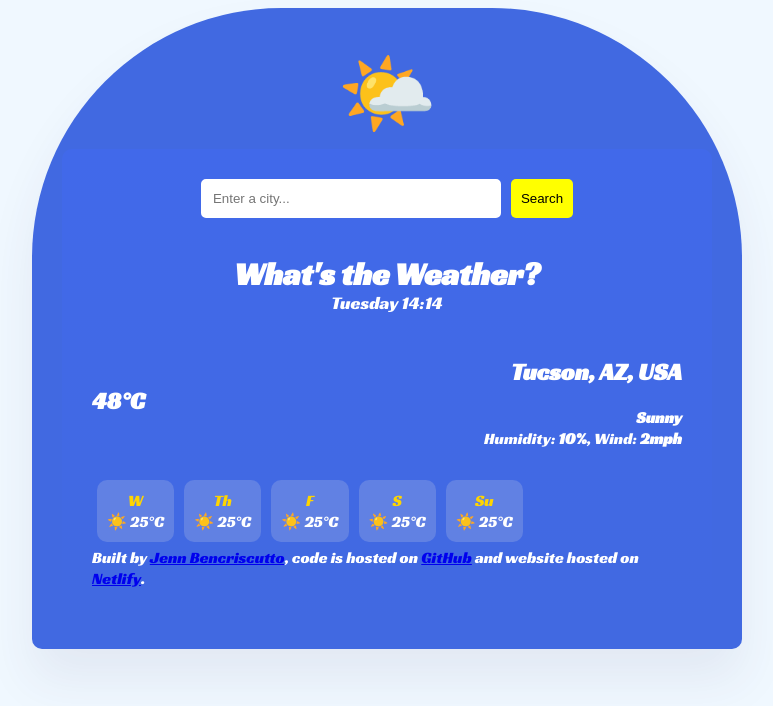
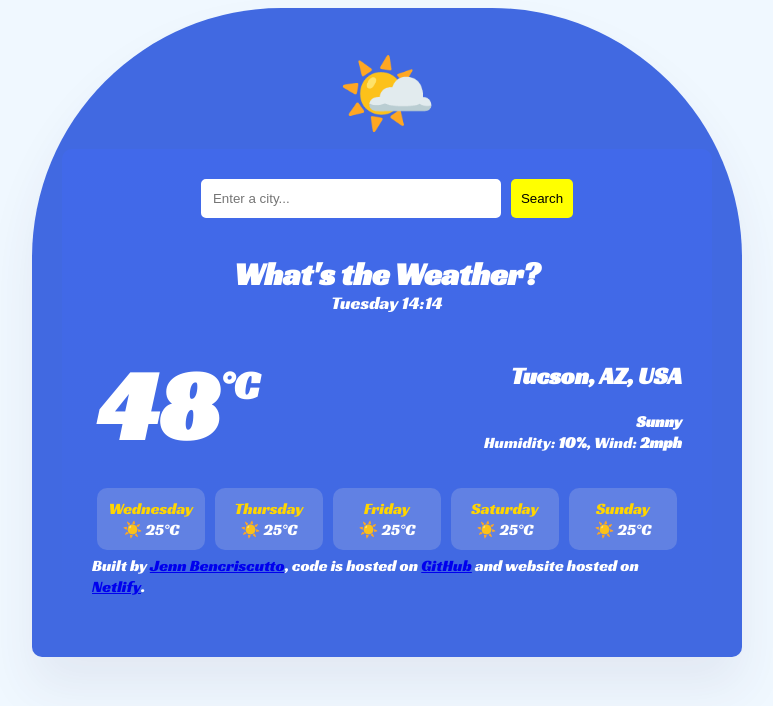
Before and after one commit to jpcreativeworks/Whats-the-Weather-App, a plain HTML site: page index.html in a window 1280 px wide. Shown: the whole page, without its empty margins (253-1026 px from the left). Drawn offline with Linux system fonts and the light colour scheme.

Commit message:
centered five day forecast, reduced margin for current temp in main

```diff
--- a/index.html
+++ b/index.html
@@ -28,7 +28,9 @@
             <p class="current">Tuesday 14:14</p>
           </div>
           <div>
-            <h2 class="current-temp">48°C</h2>
+            <h2 class="current-temp">
+              48 <span class="current-temp-unit">°C</span>
+            </h2>
           </div>
           <div>
             <h2 class="city-info">Tucson, AZ, USA</h2>
@@ -40,23 +42,25 @@
 
           <div class="five-day-forecast">
             <div>
-              <span class="day">W</span><br />
+              <span class="day">Wednesday</span><br />
               <span class="icon"> ☀️ </span><span class="degrees"> 25°C</span>
             </div>
             <div>
-              <span class="day">Th</span><br /><span class="icon"> ☀️ </span
+              <span class="day">Thursday</span><br /><span class="icon">
+                ☀️ </span
               ><span class="degrees"> 25°C</span>
             </div>
             <div>
-              <span class="day">F</span><br /><span class="icon"> ☀️ </span
+              <span class="day">Friday</span><br /><span class="icon"> ☀️ </span
               ><span class="degrees"> 25°C</span>
             </div>
             <div>
-              <span class="day">S</span><br /><span class="icon"> ☀️ </span
+              <span class="day">Saturday</span><br /><span class="icon">
+                ☀️ </span
               ><span class="degrees"> 25°C</span>
             </div>
             <div>
-              <span class="day">Su</span><br /><span class="icon"> ☀️ </span
+              <span class="day">Sunday</span><br /><span class="icon"> ☀️ </span
               ><span class="degrees"> 25°C</span>
             </div>
           </div>
--- a/src/style.css
+++ b/src/style.css
@@ -81,9 +81,17 @@ main {
   font-size: 18px;
 }
 .current-temp {
-  font: 180px;
-  flex: 1;
-  text-align: left;
+  font-size: 100px;
+  font-weight: bold;
+  display: flex;
+  align-items: center;
+  justify-content: center;
+  margin: 5px;
+}
+.current-temp-unit {
+  font-size: 40px;
+  position: relative;
+  top: -20px;
 }
 .city-info,
 .weather-info {
@@ -93,7 +101,9 @@ main {
 
 .five-day-forecast {
   display: flex;
-  justify-content: center;
+  justify-content: space-evenly;
+  align-items: center;
+  width: 100%;
   gap: 10px;
   padding: 5px;
   margin-top: 10px;
```
